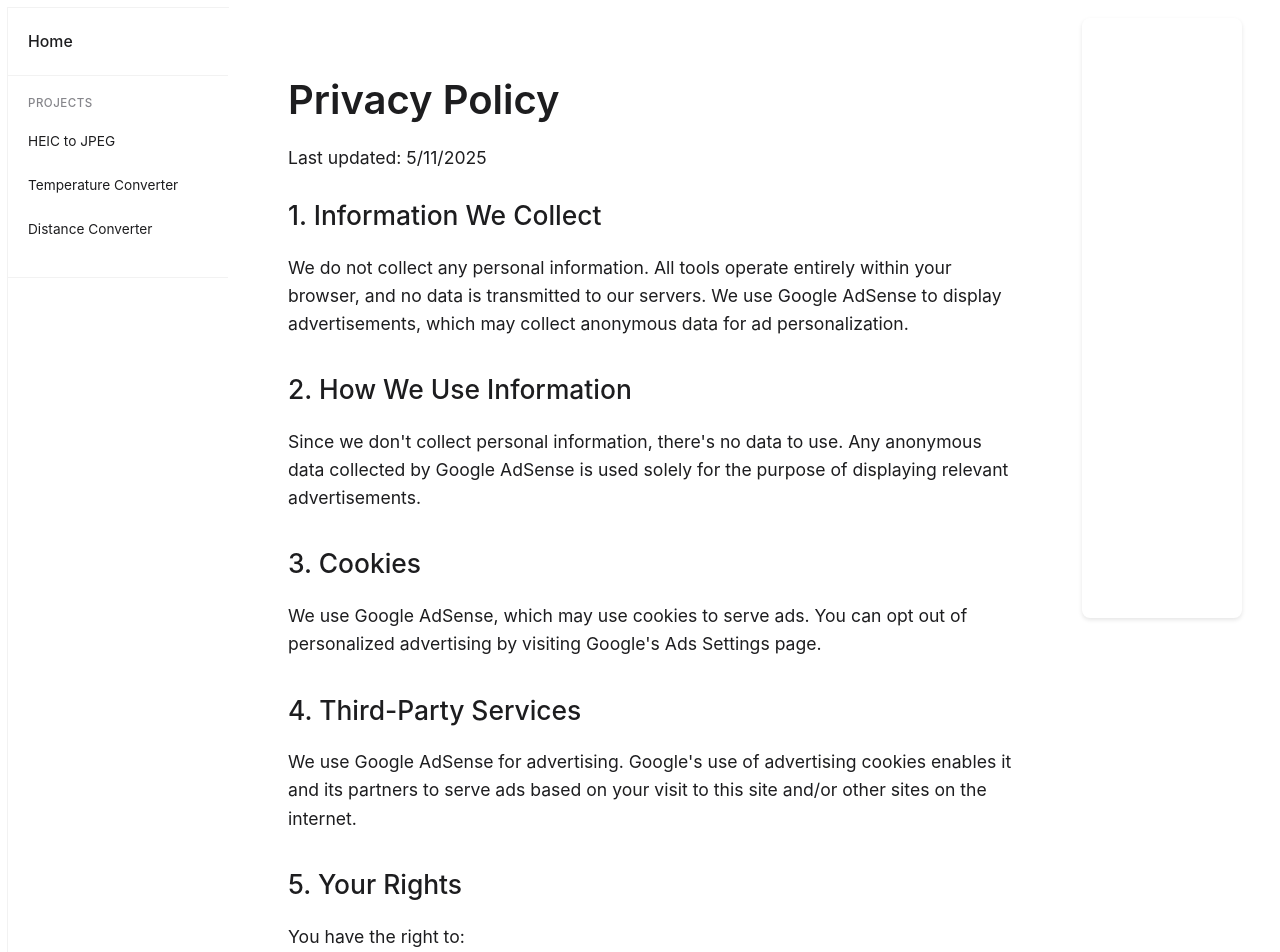
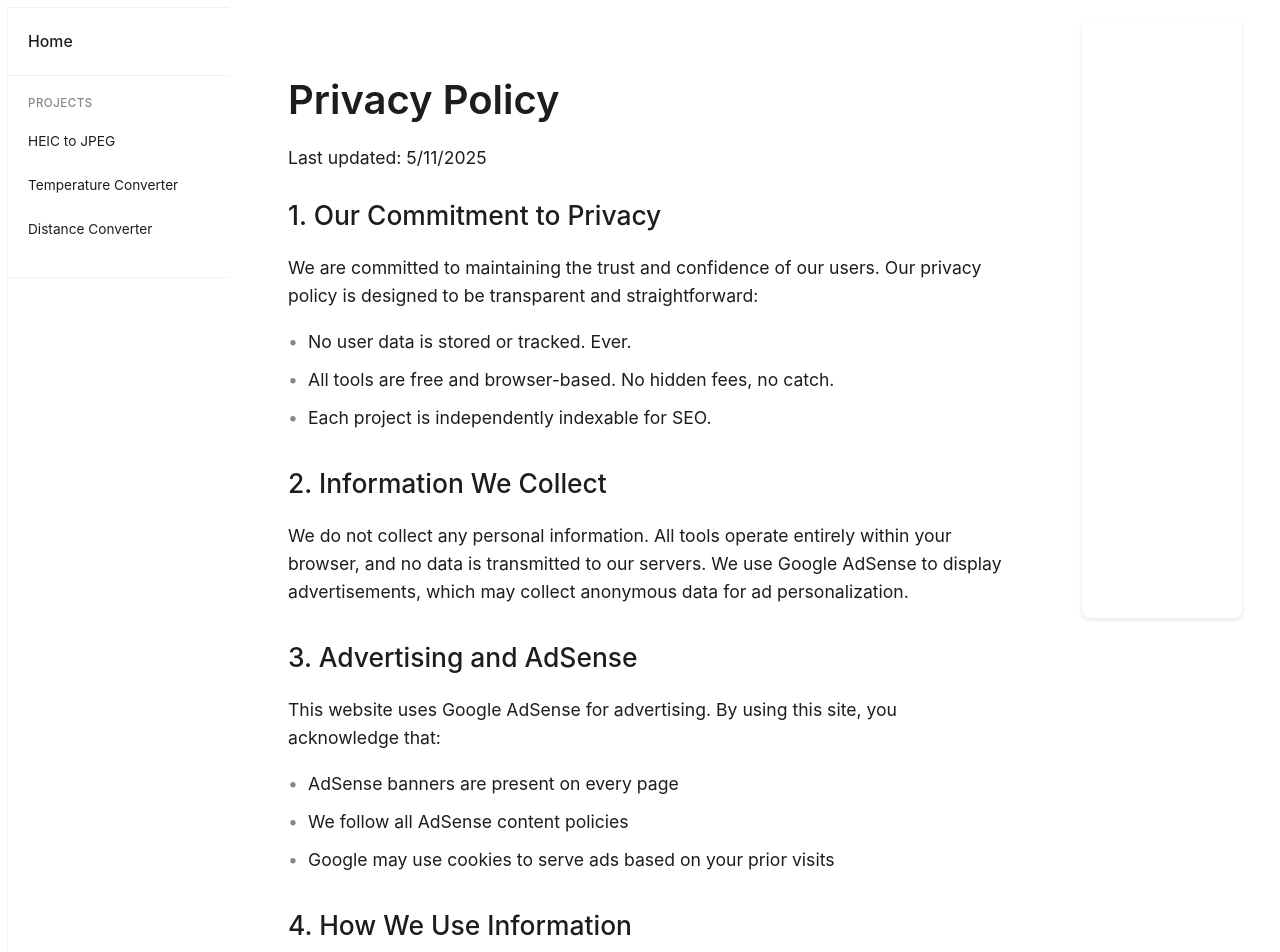
Before and after one commit to BilkoBibitkov/bilkobibitkov.github.io, a React (Create React App) app: page /#/privacy in a window 1280 px wide. Shown: the top 952 px of the page. Built offline with nearby package versions, Linux system fonts and the light colour scheme.

Commit message:
Merge AdSense Policy Sections into Privacy Policy

```diff
--- a/src/App.tsx
+++ b/src/App.tsx
@@ -57,45 +57,6 @@ function Home() {
       }}>
         Welcome to my collection of browser-based tools! As someone who loves the metric system and has a healthy skepticism for obscure formats like HEIC, I built these utilities to make life easier (and a bit funnier). No logins, no data collection, just pure, free, metric-loving utility. Enjoy!
       </p>
-      <section style={{
-        marginTop: '40px',
-        background: '#f5f5f7',
-        padding: '30px',
-        borderRadius: '12px'
-      }}>
-        <h2 style={{
-          color: '#1d1d1f',
-          marginBottom: '20px',
-          fontSize: '1.8em',
-          fontWeight: '500'
-        }}>AdSense Policy Sections</h2>
-        <ul style={{
-          listStyle: 'none',
-          padding: 0
-        }}>
-          {[
-            'No user data is stored or tracked. Ever.',
-            'All tools are free and browser-based. No hidden fees, no catch.',
-            'Each project is independently indexable for SEO.',
-            'AdSense banners are present on every page.',
-            'We follow all AdSense content policies.'
-          ].map((item, index) => (
-            <li key={index} style={{
-              marginBottom: '15px',
-              paddingLeft: '20px',
-              position: 'relative',
-              color: '#1d1d1f'
-            }}>
-              <span style={{
-                position: 'absolute',
-                left: 0,
-                color: '#86868b'
-              }}>•</span>
-              {item}
-            </li>
-          ))}
-        </ul>
-      </section>
       <section style={{
         marginTop: '40px',
         background: '#f5f5f7',
--- a/src/components/Privacy.tsx
+++ b/src/components/Privacy.tsx
@@ -29,7 +29,37 @@ const Privacy = () => {
             marginBottom: '15px',
             fontSize: '1.5em',
             fontWeight: '500'
-          }}>1. Information We Collect</h2>
+          }}>1. Our Commitment to Privacy</h2>
+          <p>
+            We are committed to maintaining the trust and confidence of our users. Our privacy policy is designed to be transparent and straightforward:
+          </p>
+          <ul style={{
+            listStyle: 'none',
+            padding: 0,
+            marginTop: '10px'
+          }}>
+            <li style={{ marginBottom: '10px', paddingLeft: '20px', position: 'relative' }}>
+              <span style={{ position: 'absolute', left: 0, color: '#86868b' }}>•</span>
+              No user data is stored or tracked. Ever.
+            </li>
+            <li style={{ marginBottom: '10px', paddingLeft: '20px', position: 'relative' }}>
+              <span style={{ position: 'absolute', left: 0, color: '#86868b' }}>•</span>
+              All tools are free and browser-based. No hidden fees, no catch.
+            </li>
+            <li style={{ marginBottom: '10px', paddingLeft: '20px', position: 'relative' }}>
+              <span style={{ position: 'absolute', left: 0, color: '#86868b' }}>•</span>
+              Each project is independently indexable for SEO.
+            </li>
+          </ul>
+        </section>
+
+        <section style={{ marginBottom: '30px' }}>
+          <h2 style={{
+            color: '#1d1d1f',
+            marginBottom: '15px',
+            fontSize: '1.5em',
+            fontWeight: '500'
+          }}>2. Information We Collect</h2>
           <p>
             We do not collect any personal information. All tools operate entirely within your browser,
             and no data is transmitted to our servers. We use Google AdSense to display advertisements,
@@ -43,7 +73,37 @@ const Privacy = () => {
             marginBottom: '15px',
             fontSize: '1.5em',
             fontWeight: '500'
-          }}>2. How We Use Information</h2>
+          }}>3. Advertising and AdSense</h2>
+          <p>
+            This website uses Google AdSense for advertising. By using this site, you acknowledge that:
+          </p>
+          <ul style={{
+            listStyle: 'none',
+            padding: 0,
+            marginTop: '10px'
+          }}>
+            <li style={{ marginBottom: '10px', paddingLeft: '20px', position: 'relative' }}>
+              <span style={{ position: 'absolute', left: 0, color: '#86868b' }}>•</span>
+              AdSense banners are present on every page
+            </li>
+            <li style={{ marginBottom: '10px', paddingLeft: '20px', position: 'relative' }}>
+              <span style={{ position: 'absolute', left: 0, color: '#86868b' }}>•</span>
+              We follow all AdSense content policies
+            </li>
+            <li style={{ marginBottom: '10px', paddingLeft: '20px', position: 'relative' }}>
+              <span style={{ position: 'absolute', left: 0, color: '#86868b' }}>•</span>
+              Google may use cookies to serve ads based on your prior visits
+            </li>
+          </ul>
+        </section>
+
+        <section style={{ marginBottom: '30px' }}>
+          <h2 style={{
+            color: '#1d1d1f',
+            marginBottom: '15px',
+            fontSize: '1.5em',
+            fontWeight: '500'
+          }}>4. How We Use Information</h2>
           <p>
             Since we don't collect personal information, there's no data to use. Any anonymous data
             collected by Google AdSense is used solely for the purpose of displaying relevant advertisements.
@@ -56,7 +116,7 @@ const Privacy = () => {
             marginBottom: '15px',
             fontSize: '1.5em',
             fontWeight: '500'
-          }}>3. Cookies</h2>
+          }}>5. Cookies</h2>
           <p>
             We use Google AdSense, which may use cookies to serve ads. You can opt out of personalized
             advertising by visiting Google's Ads Settings page.
@@ -69,7 +129,7 @@ const Privacy = () => {
             marginBottom: '15px',
             fontSize: '1.5em',
             fontWeight: '500'
-          }}>4. Third-Party Services</h2>
+          }}>6. Third-Party Services</h2>
           <p>
             We use Google AdSense for advertising. Google's use of advertising cookies enables it and its
             partners to serve ads based on your visit to this site and/or other sites on the internet.
@@ -82,7 +142,7 @@ const Privacy = () => {
             marginBottom: '15px',
             fontSize: '1.5em',
             fontWeight: '500'
-          }}>5. Your Rights</h2>
+          }}>7. Your Rights</h2>
           <p>
             You have the right to:
           </p>
@@ -112,7 +172,7 @@ const Privacy = () => {
             marginBottom: '15px',
             fontSize: '1.5em',
             fontWeight: '500'
-          }}>6. Contact Us</h2>
+          }}>8. Contact Us</h2>
           <p>
             If you have any questions about this Privacy Policy, please contact us.
           </p>
```
